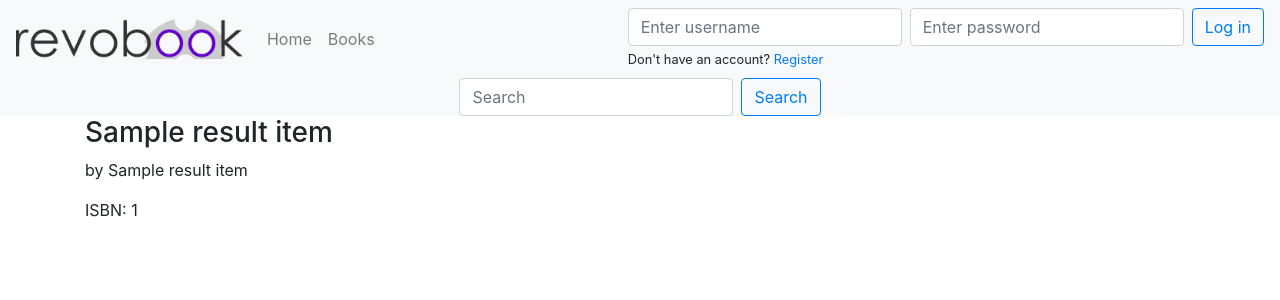
After one commit to aaakulchyk/project1, a Flask app: template templates/search.html in a window 1280 px wide. The commit adds this page. Shown: the top 300 px of the page. Run offline with Flask 2, Linux system fonts and the light colour scheme; the template is opened without the code that fills it: most values are stand-ins (such as "Sample title", 1, 10 or a date in 2020); some libraries are stand-ins or nearby versions.

Commit message:
Search engine works, and is case-sensitive

```diff
--- a/application.py
+++ b/application.py
@@ -1,9 +1,10 @@
 import os, hashlib
 
-from flask import Flask, session, render_template, request, redirect, url_for
+from flask import Flask, session, render_template, request, redirect, url_for, abort
 from flask_session import Session
 from sqlalchemy import create_engine
 from sqlalchemy.orm import scoped_session, sessionmaker
+
 
 app = Flask(__name__)
 
@@ -21,8 +22,9 @@ Session(app)
 engine = create_engine(os.getenv("DATABASE_URL"))
 db = scoped_session(sessionmaker(bind=engine))
 
-# Define salt for passwords
+# Define globals for passwords
 SALT = 'CS50W_project1'
+PER_PAGE = 10
 
 @app.route("/")
 def index():
@@ -80,3 +82,17 @@ def login():
             # Else raise error
             else:
                 return render_template('error.html', message='Password doesn\'t match')
+
+@app.route('/search/', defaults={'page': 1})
+@app.route('/search/page/<int:page>')
+def search(page, methods=['GET', 'POST']):
+    query = request.args.get('search')
+    query = '%' + query + '%'
+
+    result = [item for item in db.execute("SELECT isbn, title, author FROM books WHERE isbn LIKE :q "
+                                          "OR title LIKE :q "
+                                          "OR author LIKE :q",
+                                          {'q': query})]
+    if not result and page != 1:
+        abort(404)
+    return render_template('search.html', result=result)
--- /dev/null
+++ b/helpers.py
@@ -0,0 +1,4 @@
+from flask import request
+
+
+def url_
--- a/templates/layout.html
+++ b/templates/layout.html
@@ -49,6 +49,10 @@
             </div>
           </div>
         </nav>
+          <form class="form-inline bg-light justify-content-center" action="{{ url_for('search') }}" id="search" method="get">
+            <input class="form-control mr-sm-2" type="text" aria-describedby="search" placeholder="Search" name="search">
+            <button type="submit" class="btn btn-outline-primary">Search</button>
+          </form>
       </header>
       <div class="container" id="main">
         {% block content %}{% endblock %}
--- /dev/null
+++ b/templates/search.html
@@ -0,0 +1,13 @@
+{% extends 'layout.html' %}
+{% block title %}Search{% endblock %}
+{% block content %}
+<div class="row">
+    {% for result_item in result %}
+    <div class="col-4">
+        <h3>{{ result_item[1] }}</h3>
+        <p>by {{ result_item[2] }}</p>
+        <p>ISBN: {{ result_item[0] }}</p>
+    </div>
+    {% endfor %}
+</div>
+{% endblock %}
```
Also changed, not shown: models.py (added, +30 -0 lines), static/images/revobook-logo.png, 4 other files.
